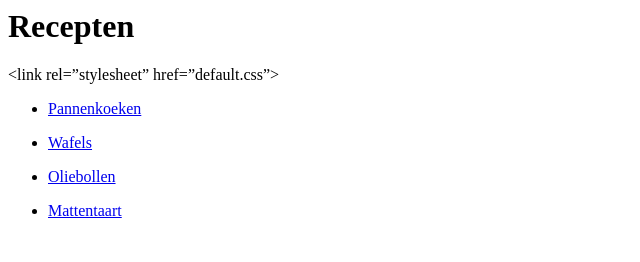
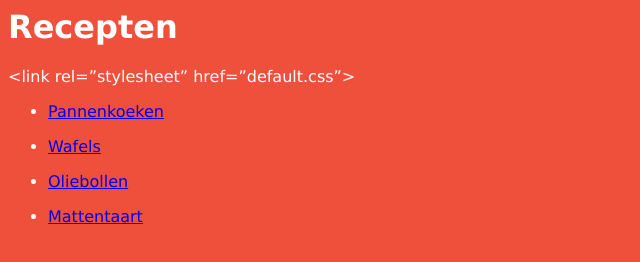
Before and after one commit to EllenFeyen/recepten, a plain HTML site: page index.html in a window 1280 px wide. Shown: the whole page, without its empty margins (0-640 px from the left). Drawn offline with Linux system fonts and the light colour scheme.

Commit message:
index.html met css

```diff
--- a/index.html
+++ b/index.html
@@ -3,6 +3,7 @@
 <HEAD>
 	<META HTTP-EQUIV="CONTENT-TYPE" CONTENT="text/html; charset=windows-1252">
 	<TITLE>Recepten</TITLE>
+    <link rel="stylesheet" href="default.css" />
 	<META NAME="GENERATOR" CONTENT="LibreOffice 3.3  (Win32)">
 	<META NAME="CREATED" CONTENT="0;0">
 	<META NAME="CHANGED" CONTENT="20170314;17334328">
@@ -14,12 +15,13 @@
 <P>&lt;link rel=&rdquo;stylesheet&rdquo; href=&rdquo;default.css&rdquo;&gt;</P>
 <UL>
 	<LI><P STYLE="margin-bottom: 0cm"><A HREF="pannenkoeken.html">Pannenkoeken</A>
-		</P>
+    </P>
 	<LI><P STYLE="margin-bottom: 0cm"><A HREF="wafels.html">Wafels</A>
 	</P>
 	<LI><P><A HREF="oliebollen.html">Oliebollen</A>
 	</P>
-	<LI><P><A HREF="#&lt;/ul&gt;&lt;li&gt;&lt;a href=&quot;mattentaart.html&quot;&gt;Mattentaart&lt;/a&gt;&lt;/li&gt;">Mattentaart</A></P>
+	<LI><P><A HREF="mattentaart.html">Mattentaart</A>
+    </P>
 </UL>
 </BODY>
 </HTML>
```
